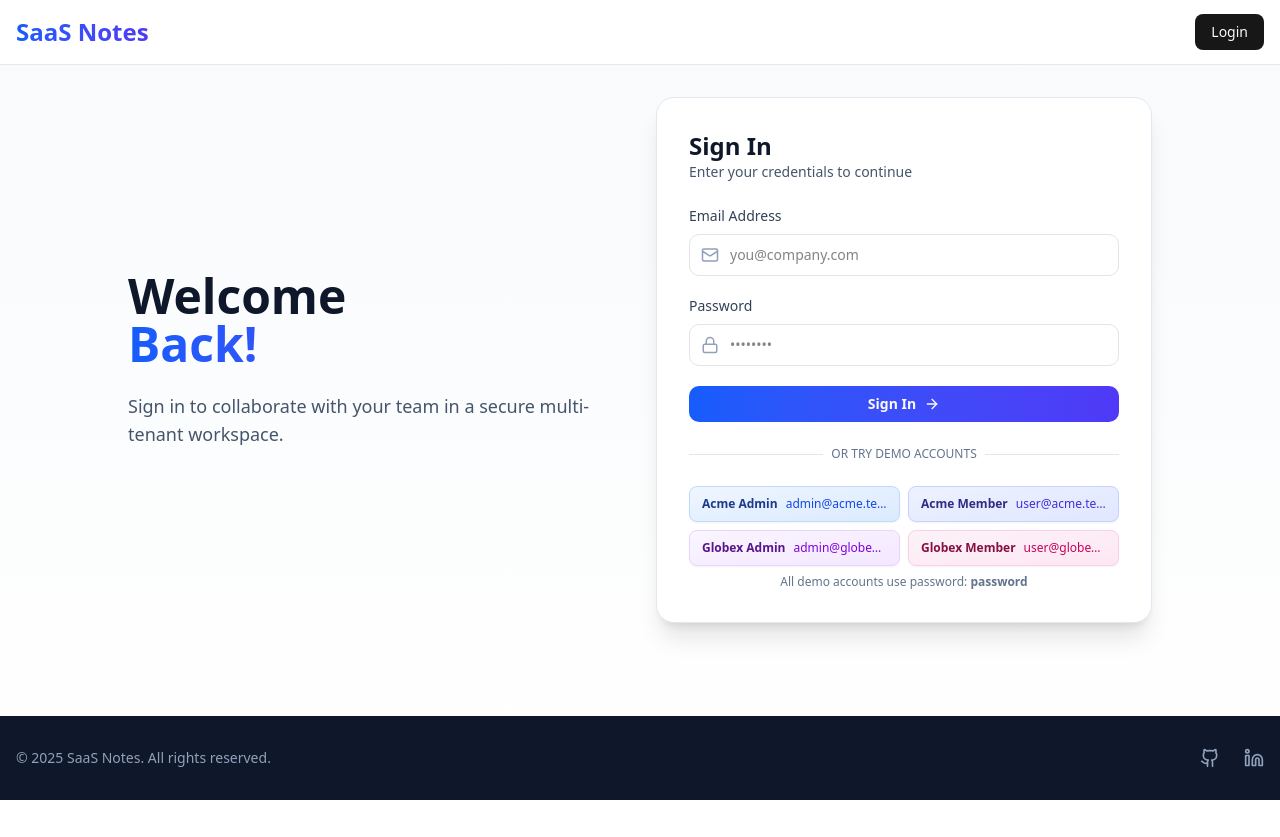
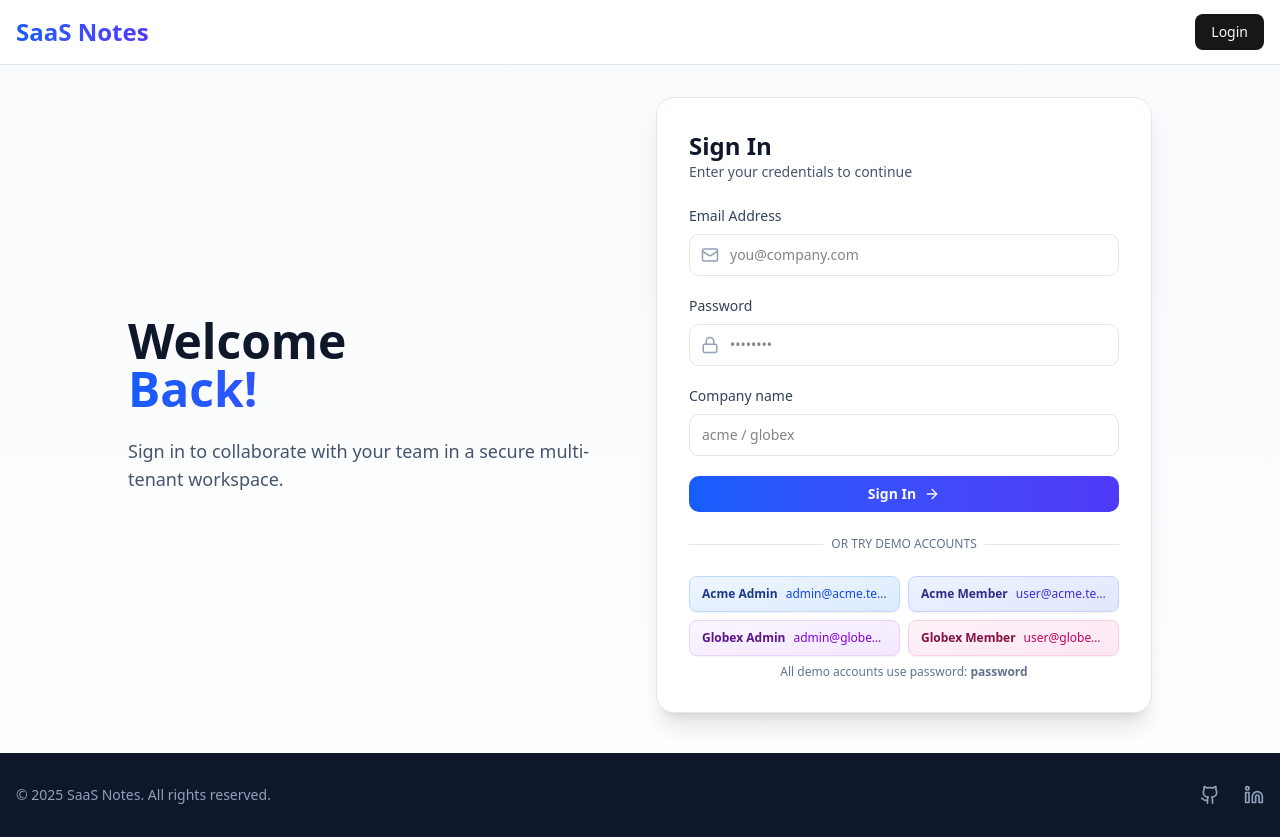
Before and after one commit to Roshan21p/saas-notes, a React (Vite) app in the folder frontend/: page /auth/login in a window 1280 px wide. Before the commit the page ends 800 px from the top, so only its background shows below. Built offline with nearby package versions, Linux system fonts and the light colour scheme; no server answers.

Commit message:
feat(auth): add company name (slug) support to login flow

```diff
--- a/frontend/src/App.tsx
+++ b/frontend/src/App.tsx
@@ -14,7 +14,7 @@ function App() {
 
       <Route path="/auth/login" element={<Login />} />
 
-      <Route path="/invite" element={<AcceptInvite />} />
+      <Route path="/accept-invite" element={<AcceptInvite />} />
 
       <Route element={<RequireAuth allowedRoles={["Admin", "Member"]} />}>
         <Route path="/notes" element={<NotesPage />} />
--- a/frontend/src/pages/Auth/Login.tsx
+++ b/frontend/src/pages/Auth/Login.tsx
@@ -9,10 +9,10 @@ import { useNavigate } from "react-router-dom";
 interface LoginData {
   email: string;
   password: string;
+  slug: string;
 }
 
 function Login() {
-
   // Typed dispatch so TS knows the shape of dispatch and payloads
   const dispatch = useDispatch<AppDispatch>();
   const navigate = useNavigate();
@@ -23,6 +23,7 @@ function Login() {
   const [loginData, setLoginData] = useState<LoginData>({
     email: "",
     password: "",
+    slug: "",
   });
 
   // Handler for input changes, typed for input element change event
@@ -39,7 +40,7 @@ function Login() {
   async function handleFormSubmit(e: FormEvent<HTMLFormElement>) {
     e.preventDefault(); // prevent default form submit behavior (page reload)
 
-    if (!loginData.email || !loginData.password) {
+    if (!loginData.email || !loginData.password || !loginData.slug) {
       toast.error("Missing values from the form.");
       return;
     }
@@ -50,16 +51,16 @@ function Login() {
 
     setIsLoading(true);
 
-
     try {
       // unwrap returns only fulfilled payload and remove payload
       const apiResponse = await dispatch(login(loginData)).unwrap();
 
-      if(apiResponse?.data?.success){
-        navigate('/');
+      if (apiResponse?.data?.success) {
+        navigate("/");
         setLoginData({
-        email: '',
-        password: ''
+          email: "",
+          password: "",
+          slug: "",
         });
         return;
       }
@@ -75,16 +76,29 @@ function Login() {
     type: "acme-admin" | "acme-member" | "globex-admin" | "globex-member"
   ) => {
     const credentials = {
-      "acme-admin": { email: "admin@acme.test", password: "password" },
-      "acme-member": { email: "user@acme.test", password: "password" },
-      "globex-admin": { email: "admin@globex.test", password: "password" },
-      "globex-member": { email: "user@globex.test", password: "password" },
+      "acme-admin": {
+        email: "admin@acme.test",
+        password: "password",
+        slug: "acme",
+      },
+      "acme-member": {
+        email: "user@acme.test",
+        password: "password",
+        slug: "acme",
+      },
+      "globex-admin": {
+        email: "admin@globex.test",
+        password: "password",
+        slug: "globex",
+      },
+      "globex-member": {
+        email: "user@globex.test",
+        password: "password",
+        slug: "globex",
+      },
     };
 
-    setLoginData({
-      email: credentials[type].email,
-      password: credentials[type].password,
-    });
+    setLoginData(credentials[type]);
   };
 
   return (
--- a/frontend/src/pages/Auth/LoginPresentation.tsx
+++ b/frontend/src/pages/Auth/LoginPresentation.tsx
@@ -12,7 +12,7 @@ type DemoCredentialType =
 interface LoginPresentationProps {
   handleUserInput: (e: ChangeEvent<HTMLInputElement>) => void;
   handleFormSubmit: (e: FormEvent<HTMLFormElement>) => void;
-  loginData: { email: string; password: string };
+  loginData: { email: string; password: string; slug: string };
   isLoading: boolean;
   fillDemoCredentials: (type: DemoCredentialType) => void;
 }
@@ -24,7 +24,7 @@ function LoginPresentation({
   isLoading,
   fillDemoCredentials,
 }: LoginPresentationProps) {
-  const { email, password } = loginData;
+  const { email, password, slug } = loginData;
 
   return (
     <Layout>
@@ -98,7 +98,24 @@ function LoginPresentation({
                 </div>
               </div>
 
-              {/* ✅ Submit Button */}
+              <div>
+                <label className="block text-sm font-medium text-slate-700 mb-2">
+                  Company name
+                </label>
+                <div className="relative">
+                  <input
+                    name="slug"
+                    type="text"
+                    value={slug}
+                    onChange={handleUserInput}
+                    disabled={isLoading}
+                    className="w-full px-3 py-2.5 border rounded-lg focus:ring-2 focus:ring-blue-500 text-sm"
+                    placeholder="acme / globex"
+                  />
+                </div>
+              </div>
+
+              {/* Submit Button */}
               <Button
                 type="submit"
                 disabled={isLoading}
--- a/frontend/src/pages/Home/HomePage.tsx
+++ b/frontend/src/pages/Home/HomePage.tsx
@@ -8,6 +8,7 @@ import type {  RootState } from "@/Redux/store";
 
 function HomePage() {
     const data = useSelector((state: RootState) => state?.tenant?.data)
+
 
   return (
     <Layout>
@@ -48,7 +49,7 @@ function HomePage() {
         </div>
 
          {/* Pricing only for free plan users */}
-        {data?.plan === "free" && <Pricing />}
+        {(!data || data?.plan === "free") && <Pricing />}
       </main>
     </Layout>
   );
```
Also changed, not shown: frontend/src/Redux/Slices/AuthSlice.tsx (+11 -20 lines). Lines whose indentation alone changed are shown as unchanged.
